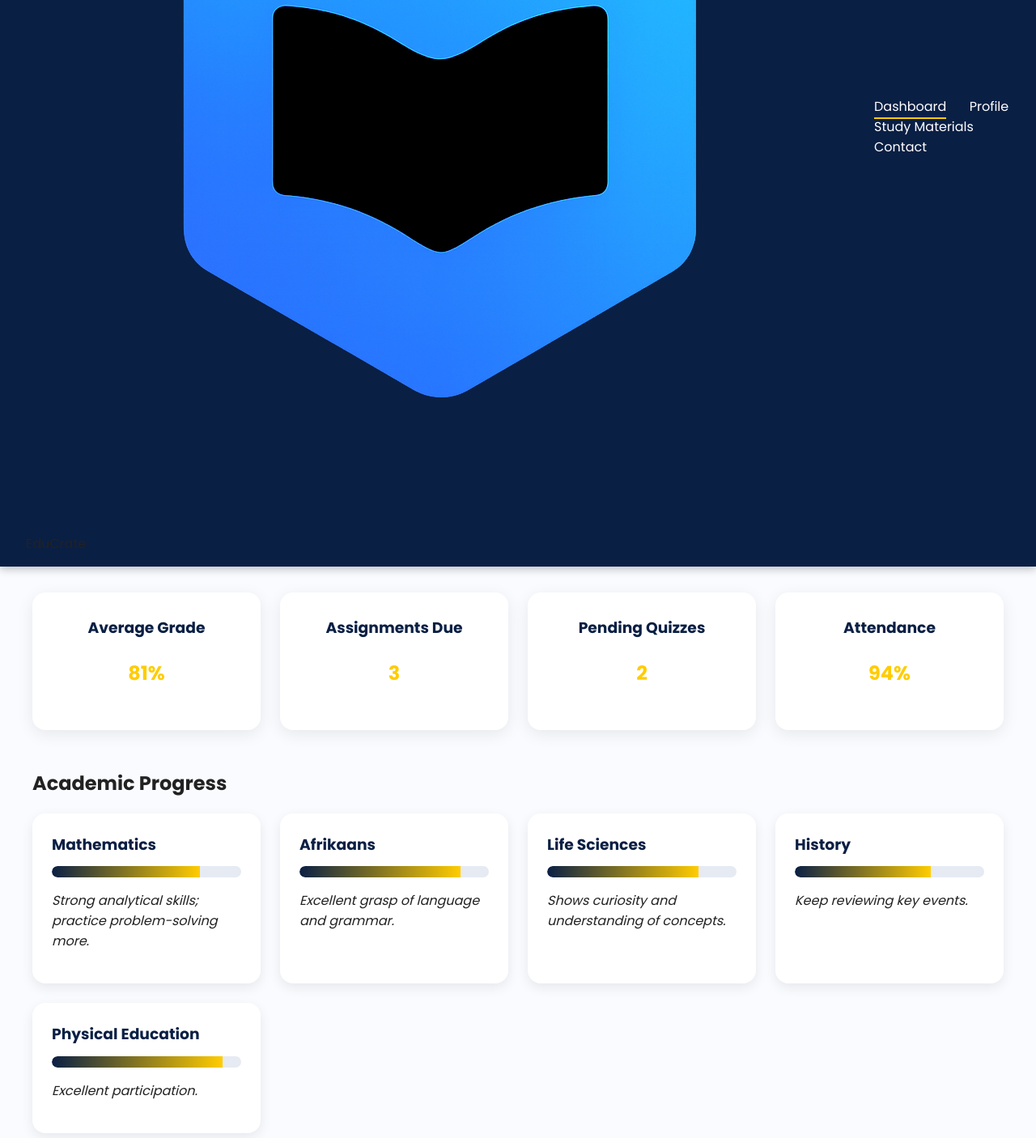
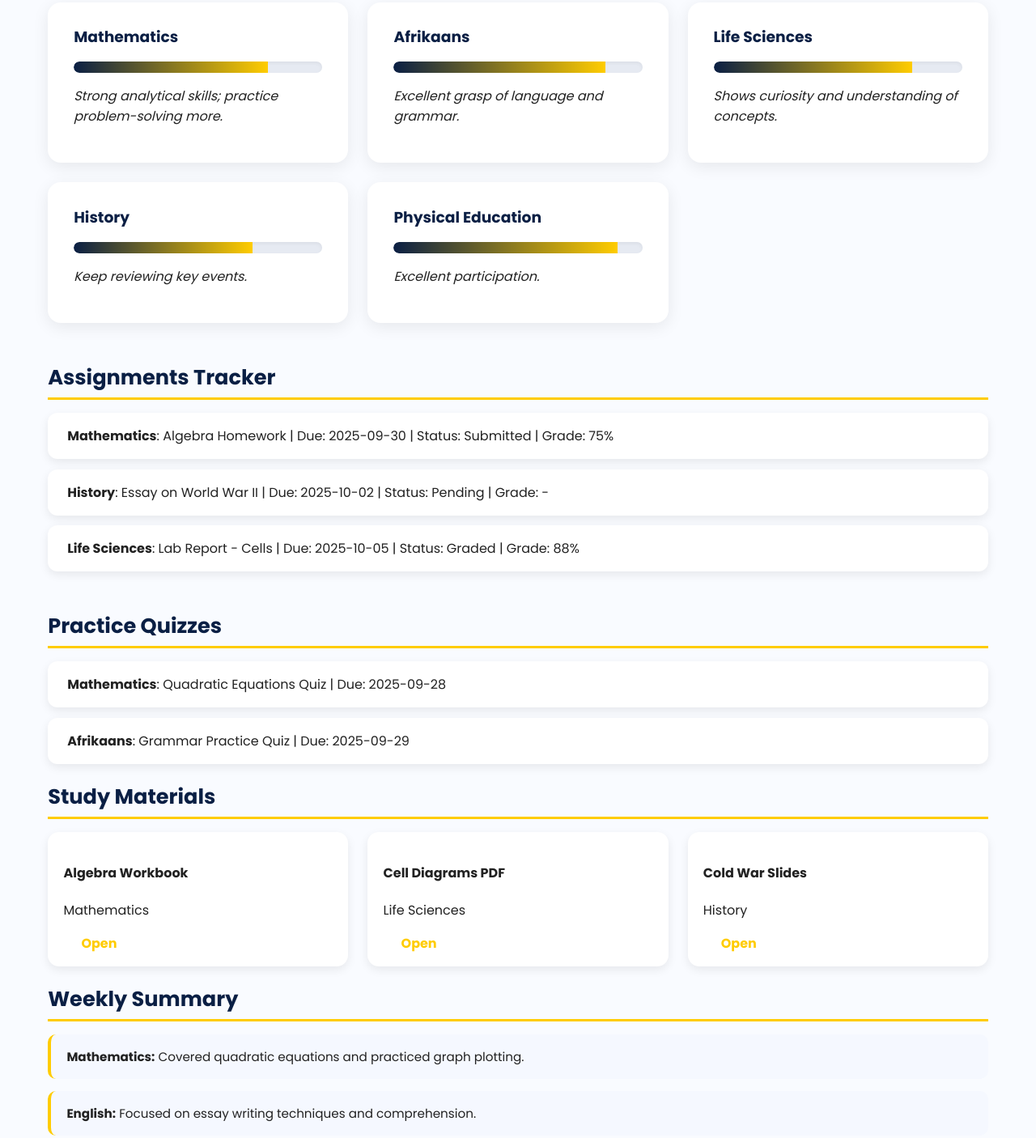
Before and after one commit to shaunte99/EduCrate, a plain HTML site: page dashboard.html in a window 1280 px wide. Shown: the part 388-1794 px from the top of the page at 81% size. Drawn offline with Linux system fonts and the light colour scheme.

Commit message:
Update dashboard.css

```diff
--- a/styles/dashboard.css
+++ b/styles/dashboard.css
@@ -1,8 +1,25 @@
+/* Base */
+* {
+  box-sizing: border-box;
+}
+
 body {
   margin: 0;
   font-family: 'Poppins', sans-serif;
+  color: #222;
   background: #f9fbff;
-  color: #222;
+  -webkit-font-smoothing: antialiased;
+  -moz-osx-font-smoothing: grayscale;
+}
+
+a {
+  color: #FFCC00;
+  text-decoration: none;
+  transition: color 0.3s ease;
+}
+
+a:hover {
+  color: #ffd633;
 }
 
 /* Navbar */
@@ -14,31 +31,67 @@ body {
   justify-content: space-between;
   align-items: center;
   padding: 1rem 2rem;
+  box-shadow: 0 3px 10px rgba(0,0,0,0.25);
   z-index: 999;
-  box-shadow: 0 3px 10px rgba(0,0,0,0.25);
+}
+
+.logo {
+  display: flex;
+  align-items: center;
+  gap: 10px;
+  font-weight: 800;
+  font-size: 1.4rem;
+  color: #fff;
+}
+
+.logo img {
+  height: 40px;
+}
+
+.nav-links {
+  display: flex;
+  align-items: center;
+  gap: 1.5rem;
 }
 
 .nav-links a {
+  text-decoration: none;
   color: #fff;
-  text-decoration: none;
   font-weight: 500;
-  margin-left: 1.5rem;
-  padding-bottom: 2px;
-  border-bottom: 2px solid transparent;
+  position: relative;
+  padding: 5px 0;
+  transition: color 0.3s ease;
+}
+
+.nav-links a::after {
+  content: '';
+  position: absolute;
+  left: 0;
+  bottom: 0;
+  width: 0%;
+  height: 2px;
+  background-color: #FFCC00;
+  transition: width 0.3s ease;
 }
 
 .nav-links a.active,
 .nav-links a:hover {
-  border-bottom: 2px solid #FFCC00;
+  color: #FFCC00;
 }
 
-/* Dashboard Cards */
+.nav-links a:hover::after,
+.nav-links a.active::after {
+  width: 100%;
+}
+
+/* Dashboard Main */
 .dashboard-main {
   max-width: 1200px;
   margin: 2rem auto;
   padding: 0 1.2rem;
 }
 
+/* Overview Cards */
 .overview-cards {
   display: grid;
   grid-template-columns: repeat(auto-fit, minmax(220px, 1fr));
@@ -48,10 +101,16 @@ body {
 
 .card {
   background: #fff;
-  padding: 1.8rem 1.5rem;
+  padding: 1.8rem 2rem;
   border-radius: 16px;
   box-shadow: 0 5px 20px rgba(0,0,0,0.08);
   text-align: center;
+  transition: transform 0.3s ease, box-shadow 0.3s ease;
+}
+
+.card:hover {
+  transform: translateY(-5px);
+  box-shadow: 0 12px 30px rgba(0,0,0,0.15);
 }
 
 .card h3 {
@@ -66,6 +125,15 @@ body {
 }
 
 /* Academic Progress */
+.academic-progress h2 {
+  font-weight: 800;
+  font-size: 1.8rem;
+  margin-bottom: 1rem;
+  color: #0A1F44;
+  border-bottom: 4px solid #FFCC00;
+  padding-bottom: 6px;
+}
+
 .progress-cards {
   display: grid;
   grid-template-columns: repeat(auto-fit, minmax(280px, 1fr));
@@ -75,13 +143,20 @@ body {
 
 .progress-card {
   background: #fff;
-  padding: 1.5rem;
+  padding: 1.8rem 2rem;
   border-radius: 16px;
-  box-shadow: 0 5px 15px rgba(0,0,0,0.08);
+  box-shadow: 0 5px 20px rgba(0,0,0,0.08);
+  transition: transform 0.3s ease, box-shadow 0.3s ease;
+}
+
+.progress-card:hover {
+  transform: translateY(-6px);
+  box-shadow: 0 12px 30px rgba(0,0,0,0.15);
 }
 
 .progress-card h3 {
-  margin: 0 0 0.8rem;
+  margin: 0 0 1rem;
+  font-weight: 800;
   color: #0A1F44;
 }
 
@@ -90,6 +165,8 @@ body {
   background: #e6eaf2;
   border-radius: 12px;
   overflow: hidden;
+  margin-bottom: 12px;
+  box-shadow: inset 0 2px 4px rgba(0,0,0,0.05);
 }
 
 .progress-bar-fill {
@@ -101,22 +178,48 @@ body {
 }
 
 /* Assignments & Quizzes */
-.assignments-list,
-.quizzes-list {
+.assignments, .quizzes {
+  margin-top: 3rem;
+}
+
+.assignments h2, .quizzes h2 {
+  font-weight: 800;
+  font-size: 1.6rem;
+  margin-bottom: 1rem;
+  color: #0A1F44;
+  border-bottom: 3px solid #FFCC00;
+  padding-bottom: 5px;
+}
+
+.assignments-list, .quizzes-list {
   list-style: none;
   padding-left: 0;
 }
 
-.assignment-item,
-.quiz-item {
+.assignment-item, .quiz-item {
   background: #fff;
   padding: 1rem 1.5rem;
   margin-bottom: 0.8rem;
   border-radius: 12px;
   box-shadow: 0 4px 12px rgba(0,0,0,0.08);
+  transition: transform 0.25s ease, box-shadow 0.25s ease;
+}
+
+.assignment-item:hover, .quiz-item:hover {
+  transform: translateY(-3px);
+  box-shadow: 0 8px 20px rgba(0,0,0,0.12);
 }
 
 /* Study Materials */
+.study-materials h2 {
+  font-weight: 800;
+  font-size: 1.6rem;
+  margin-bottom: 1rem;
+  color: #0A1F44;
+  border-bottom: 3px solid #FFCC00;
+  padding-bottom: 5px;
+}
+
 .materials-grid {
   display: grid;
   grid-template-columns: repeat(auto-fit, minmax(220px, 1fr));
@@ -125,23 +228,81 @@ body {
 
 .material-card {
   background: #fff;
-  padding: 1rem;
+  padding: 1rem 1.2rem;
   border-radius: 14px;
   box-shadow: 0 4px 12px rgba(0,0,0,0.08);
-  transition: transform 0.25s ease;
+  transition: transform 0.25s ease, box-shadow 0.25s ease;
 }
 
 .material-card:hover {
   transform: translateY(-3px);
+  box-shadow: 0 8px 20px rgba(0,0,0,0.12);
 }
 
-/* Teacher Contact */
-.teacher-card {
+/* Weekly Summary */
+.weekly-summary-section h2 {
+  font-weight: 800;
+  font-size: 1.6rem;
+  margin-bottom: 1rem;
+  color: #0A1F44;
+  border-bottom: 3px solid #FFCC00;
+  padding-bottom: 5px;
+}
+
+.weekly-summary p {
+  background: #f5f8ff;
+  padding: 1rem 1.2rem;
+  border-left: 4px solid #FFCC00;
+  margin-bottom: 0.8rem;
+  border-radius: 10px;
+  font-size: 0.95rem;
+}
+
+/* Teacher Contact / Book Tutor */
+.teacher-contact {
   background: #fff;
+  border-left: 5px solid #FFCC00;
   padding: 1.5rem 2rem;
   border-radius: 16px;
   box-shadow: 0 5px 20px rgba(0,0,0,0.08);
-  max-width: 400px;
+  max-width: 450px;
+  margin-top: 2rem;
+  transition: box-shadow 0.3s ease;
+}
+
+.teacher-contact:hover {
+  box-shadow: 0 12px 30px rgba(0,0,0,0.15);
+}
+
+.teacher-contact strong {
+  font-size: 1.2rem;
+  color: #0A1F44;
+  display: block;
+  margin-bottom: 6px;
+}
+
+.teacher-contact a {
+  font-weight: 600;
+  color: #0A1F44;
+}
+
+.btn {
+  font-weight: 700;
+  border-radius: 10px;
+  padding: 10px 22px;
+  cursor: pointer;
+  border: none;
+  font-size: 1rem;
+  transition: background-color 0.3s ease;
+}
+
+.btn.filled {
+  background: #0A1F44;
+  color: #fff;
+}
+
+.btn.filled:hover {
+  background: #17336d;
 }
 
 /* Footer */
@@ -151,5 +312,22 @@ body {
   font-weight: 600;
   background-color: #0A1F44;
   color: white;
-  margin-top: 3rem;
+  margin-top: 5rem;
 }
+
+/* Responsive */
+@media (max-width: 720px) {
+  .navbar {
+    flex-direction: column;
+    gap: 1rem;
+    padding: 1rem;
+  }
+
+  .overview-cards, .progress-cards, .materials-grid {
+    grid-template-columns: 1fr;
+  }
+
+  .teacher-contact {
+    max-width: 100%;
+  }
+}
```
